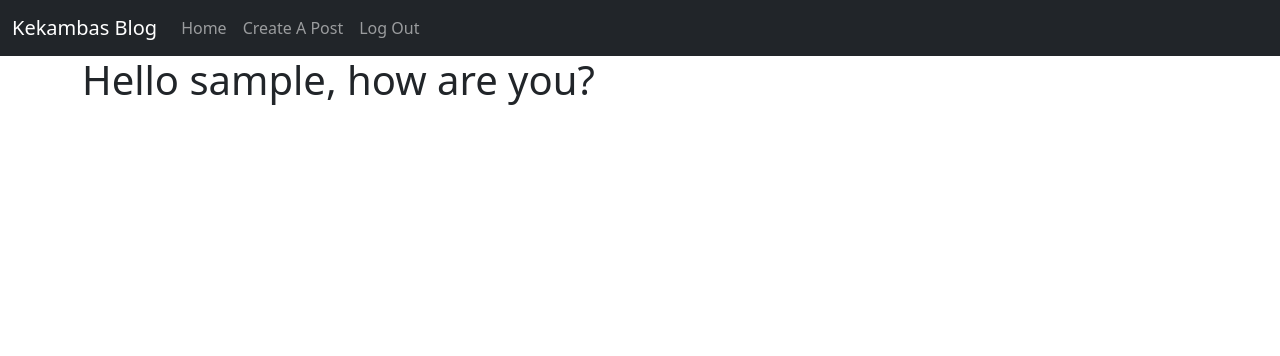
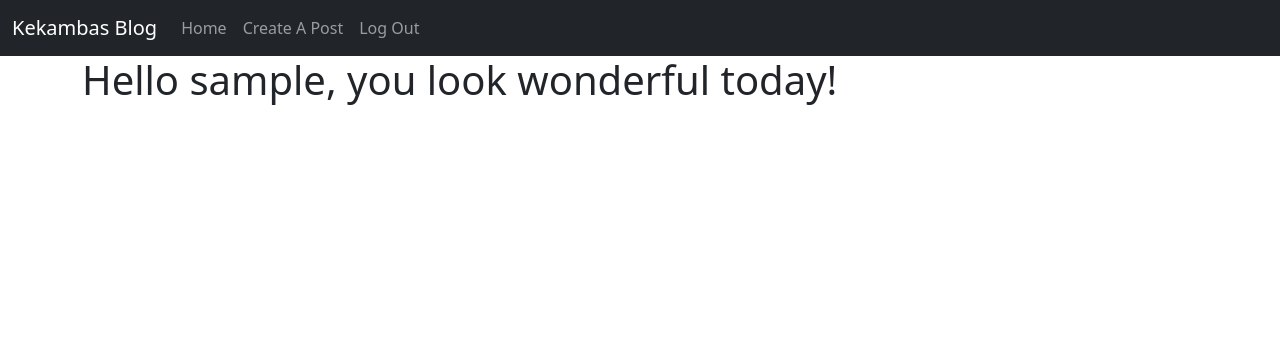
Before and after one commit to bstanton773/kekambas-91_flask_intro, a Flask app: page / in a window 1280 px wide. Shown: the top 356 px of the page. Run offline with Flask 2, Linux system fonts and the light colour scheme; the visitor is signed in with stand-in values (Sample User, id 1); data comes from the database, SQL or seed files in the repository; data that the repository does not hold is empty; some libraries are stand-ins or nearby versions.

Commit message:
Small change

```diff
--- a/app/templates/index.html
+++ b/app/templates/index.html
@@ -4,7 +4,7 @@
 
 {% block content %}
 {% if current_user.is_authenticated %}
-    <h1>Hello {{ current_user.username }}, how are you?</h1>
+    <h1>Hello {{ current_user.username }}, you look wonderful today!</h1>
 {% else %}
     <h1>Hello, please sign up or log in to use our blog</h1>
 {% endif %}
```
